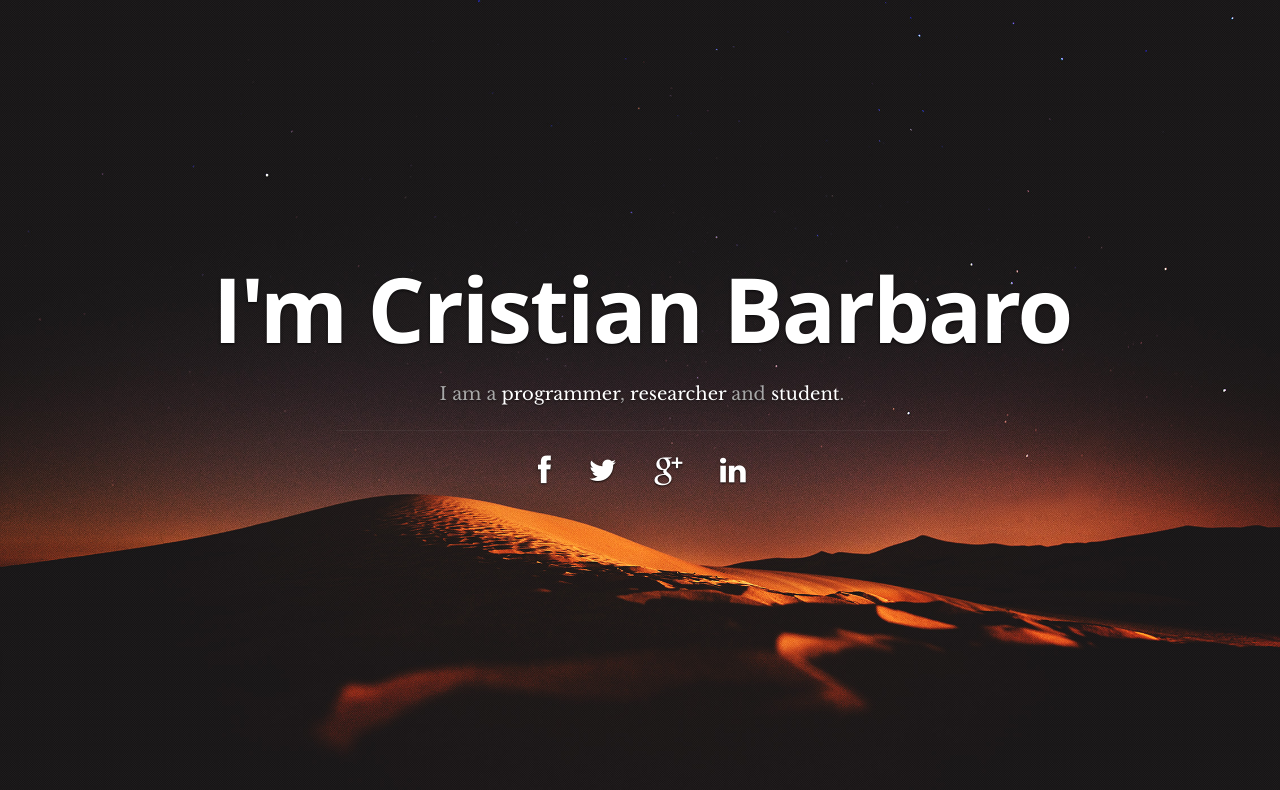
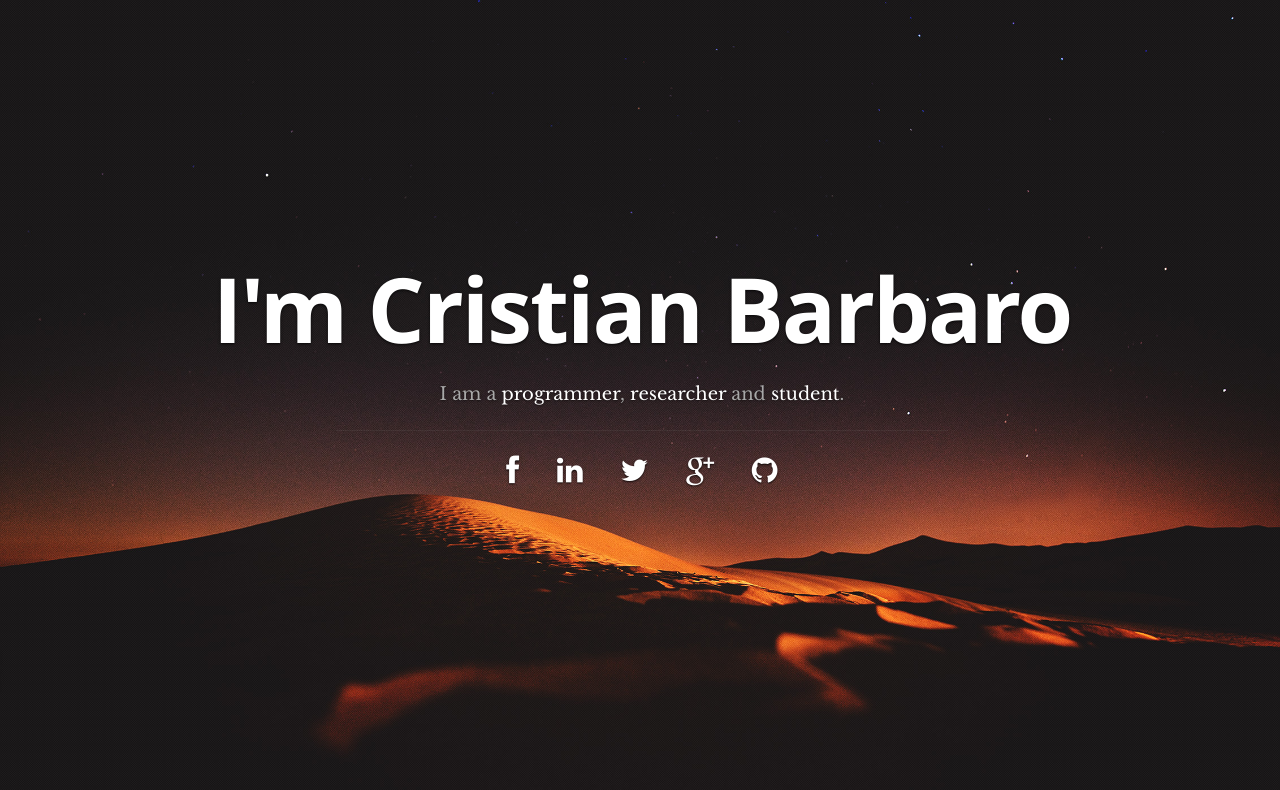
Before and after one commit to cristianbarbaro/cristianbarbaro.github.io, a plain HTML site: page index.html in a window 1280 px wide. Drawn offline with nearby package versions, Linux system fonts and the light colour scheme.

Commit message:
github agregado

```diff
--- a/index.html
+++ b/index.html
@@ -45,9 +45,10 @@
             <hr />
             <ul class="social">
                <li><a href="https://www.facebook.com/cristiandanielbarbaro" target="_blank"><i class="fa fa-facebook"></i></a></li>
+               <li><a href="https://www.linkedin.com/in/cristianbarbaro/" target="_blank"><i class="fa fa-linkedin"></i></a></li>
                <li><a href="https://twitter.com/criscastlerock" target="_blank"><i class="fa fa-twitter"></i></a></li>
                <li><a href="https://plus.google.com/u/0/+CristianDanielBarbaro" target="_blank"><i class="fa fa-google-plus"></i></a></li>
-               <li><a href="https://www.linkedin.com/in/cristianbarbaro/" target="_blank"><i class="fa fa-linkedin"></i></a></li>
+               <li><a href="https://github.com/cristianbarbaro/" target="_blank"><i class="fa fa-github"></i></a></li>
             </ul>
          </div>
       </div>
```
